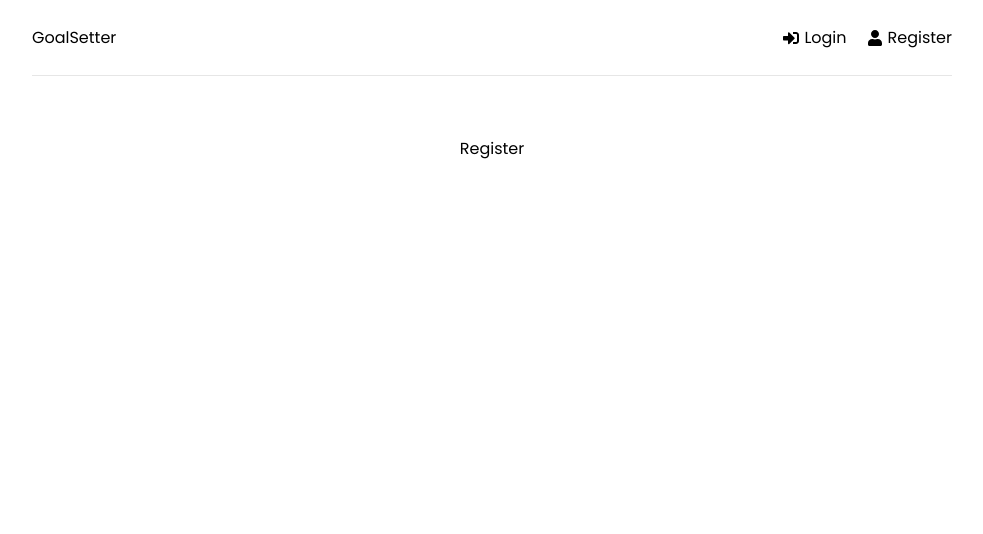
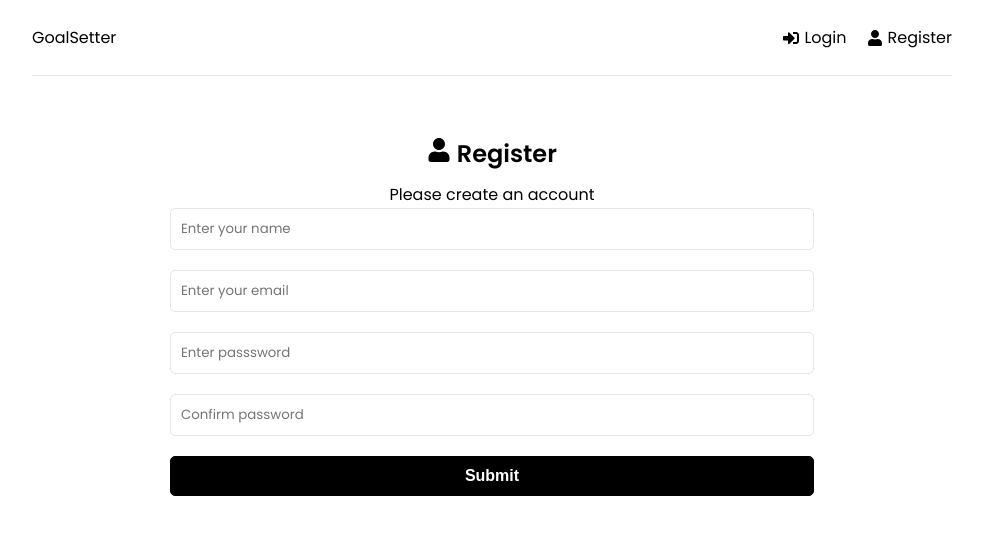
Before and after one commit to DauntlessDev/mern-goals, a React (Create React App) app in the folder frontend/: page /register in a window 1280 px wide. Shown: the top 534 px of the page, without its empty margins (148-1131 px from the left). Built offline with nearby package versions, Linux system fonts and the light colour scheme.

Commit message:
done initial ui in register page

```diff
--- a/frontend/src/components/Header.jsx
+++ b/frontend/src/components/Header.jsx
@@ -14,7 +14,7 @@
           </Link>
         </li>
         <li>
-          <Link to="/">
+          <Link to="/register">
             <FaUser /> Register
           </Link>
         </li>
--- a/frontend/src/pages/Register.jsx
+++ b/frontend/src/pages/Register.jsx
@@ -1,7 +1,92 @@
- function Register() {
+import { useState, useEffect } from "react";
+import { FaUser } from "react-icons/fa";
+
+function Register() {
+  const [formData, setFormData] = useState({
+    name: "",
+    email: "",
+    password: "",
+    password2: "",
+  });
+
+  const { name, email, password, password2 } = formData;
+
+  const onChange = (e) => {
+    setFormData((prevState) => ({
+        ...prevState,
+        [e.target.name]: e.target.value,
+      })
+    );
+  };
+
+  const onSubmit = (e) => {
+    e.preventDefault();
+  };
+
   return (
-    <div>Register</div>
-  )
+    <>
+      <section className="Heading">
+        <h1>
+          <FaUser /> Register
+        </h1>
+        <p>Please create an account</p>
+      </section>
+
+      <section className="form">
+        <form onSubmit={onSubmit}>
+          <div className="form-group">
+            <input
+              type="text"
+              name="form-control"
+              id="name"
+              // name="name"
+              value={name}
+              placeholder="Enter your name"
+              onChange={onChange}
+            />
+          </div>
+          <div className="form-group">
+            <input
+              type="email"
+              name="form-control"
+              id="email"
+              // name="name"
+              value={email}
+              placeholder="Enter your email"
+              onChange={onChange}
+            />
+          </div>
+          <div className="form-group">
+            <input
+              type="password"
+              name="form-control"
+              id="password"
+              // name="name"
+              value={password}
+              placeholder="Enter passsword"
+              onChange={onChange}
+            />
+          </div>
+          <div className="form-group">
+            <input
+              type="password"
+              name="form-control"
+              id="password2"
+              // name="name"
+              value={password2}
+              placeholder="Confirm password"
+              onChange={onChange}
+            />
+          </div>
+          <div className="form-group">
+            <button type="submit" className="btn btn-block">
+              Submit
+            </button>
+          </div>
+        </form>
+      </section>
+    </>
+  );
 }
 
-export default Register
+export default Register;
```
